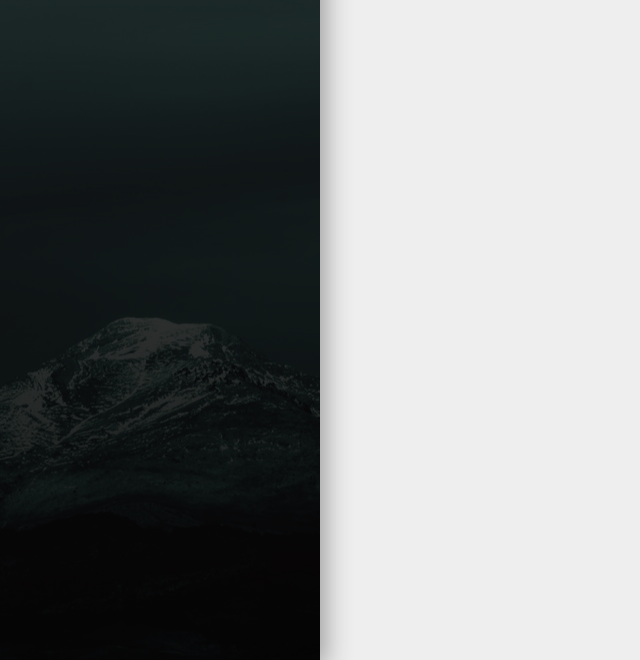
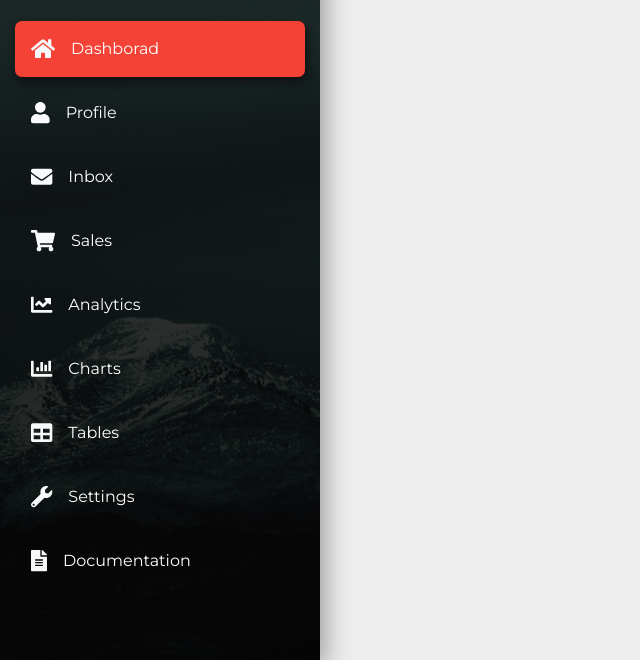
Before and after one commit to Ansonzmz/Admin-Dashboard, a plain HTML site: page index.html in a window 1280 px wide. Shown: the part 140-800 px from the top of the page, without its empty margins (0-640 px from the left). Drawn offline with nearby package versions, Linux system fonts and the light colour scheme.

Commit message:
nav bar enhance

```diff
--- a/index.html
+++ b/index.html
@@ -39,6 +39,53 @@
                             class="rounded-circle mr-3">
                             <a href="#" class="text-white">Hello Anson</a>
                         </div>
+                        <ul class="navbar-nav flex-column mt-4">
+                            <li class="nav-item">
+                                <a href="#" class="nav-link text-white p-3 mb-2 current">
+                                    <i class="fas fa-home text-light fa-lg mr-3"></i>Dashborad
+                                </a>
+                            </li>
+                            <li class="nav-item">
+                                <a href="#" class="nav-link text-white p-3 mb-2 sidebar-link">
+                                    <i class="fas fa-user text-light fa-lg mr-3"></i>Profile
+                                </a>
+                            </li>
+                            <li class="nav-item">
+                                <a href="#" class="nav-link text-white p-3 mb-2 sidebar-link">
+                                    <i class="fas fa-envelope text-light fa-lg mr-3"></i>Inbox
+                                </a>
+                            </li>
+                            <li class="nav-item">
+                                <a href="#" class="nav-link text-white p-3 mb-2 sidebar-link">
+                                    <i class="fas fa-shopping-cart text-light fa-lg mr-3"></i>Sales
+                                </a>
+                            </li>
+                            <li class="nav-item">
+                                <a href="#" class="nav-link text-white p-3 mb-2 sidebar-link">
+                                    <i class="fas fa-chart-line text-light fa-lg mr-3"></i>Analytics
+                                </a>
+                            </li>
+                            <li class="nav-item">
+                                <a href="#" class="nav-link text-white p-3 mb-2 sidebar-link">
+                                    <i class="fas fa-chart-bar text-light fa-lg mr-3"></i>Charts
+                                </a>
+                            </li>
+                            <li class="nav-item">
+                                <a href="#" class="nav-link text-white p-3 mb-2 sidebar-link">
+                                    <i class="fas fa-table text-light fa-lg mr-3"></i>Tables
+                                </a>
+                            </li>
+                            <li class="nav-item">
+                                <a href="#" class="nav-link text-white p-3 mb-2 sidebar-link">
+                                    <i class="fas fa-wrench text-light fa-lg mr-3"></i>Settings
+                                </a>
+                            </li>
+                            <li class="nav-item">
+                                <a href="#" class="nav-link text-white p-3 mb-2 sidebar-link">
+                                    <i class="fas fa-file-alt text-light fa-lg mr-3"></i>Documentation
+                                </a>
+                            </li>
+                        </ul>
                     </div>
                     <!-- end of side bar -->
 
--- a/style.css
+++ b/style.css
@@ -16,4 +16,28 @@ body {
     border-bottom: 1px groove #eee;
 }
 
+.sidebar-link {
+    transition: all .4s;
+}
+
+
+.sidebar-link:hover {
+    background-color: #444;
+    border-radius: 5px;
+}
+
+.current {
+    background-color: #f44336;
+    border-radius: 7px;
+    box-shadow: 2px 5px 10px #111;
+    transition: all .3s;
+}
+
+.current:hover {
+    background-color: #f66436;
+    border-radius: 7px;
+    box-shadow: 2px 5px 20px #111;
+    transform: translateY(-1px)
+}
+
 /* end of side bar*/
```
